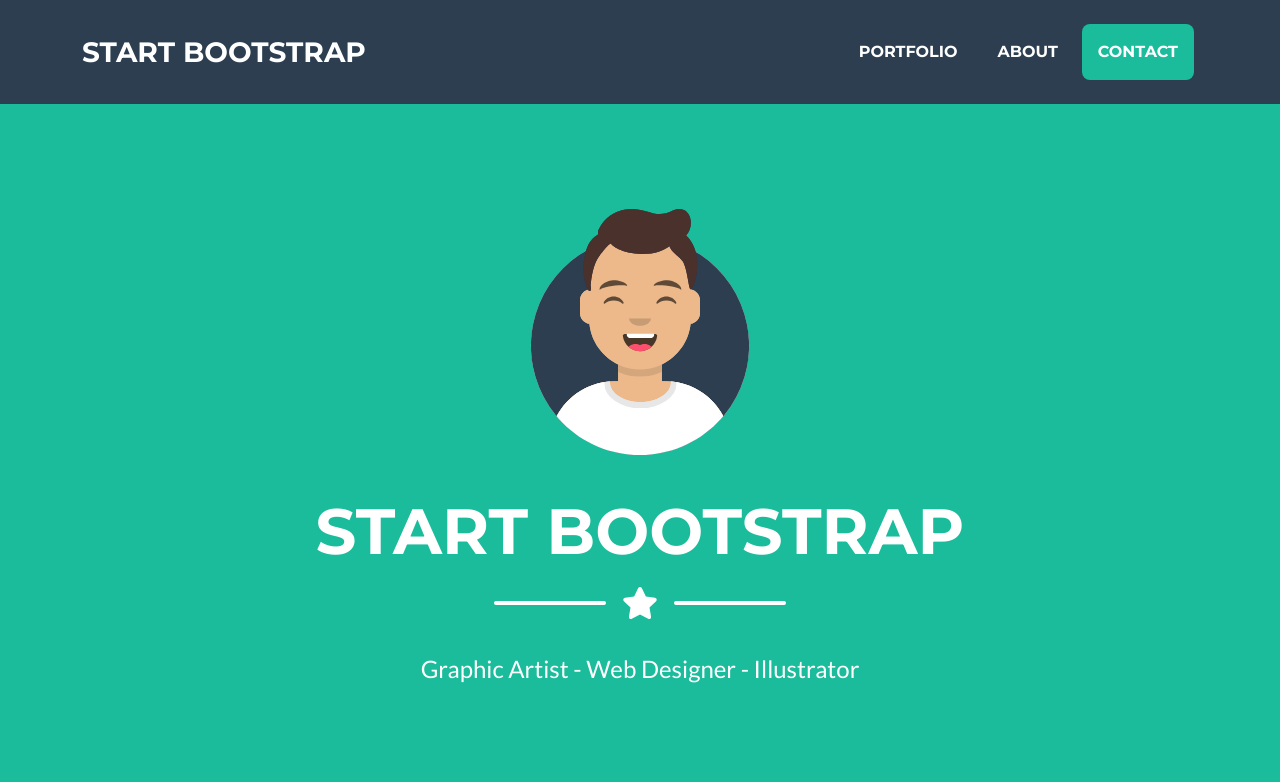
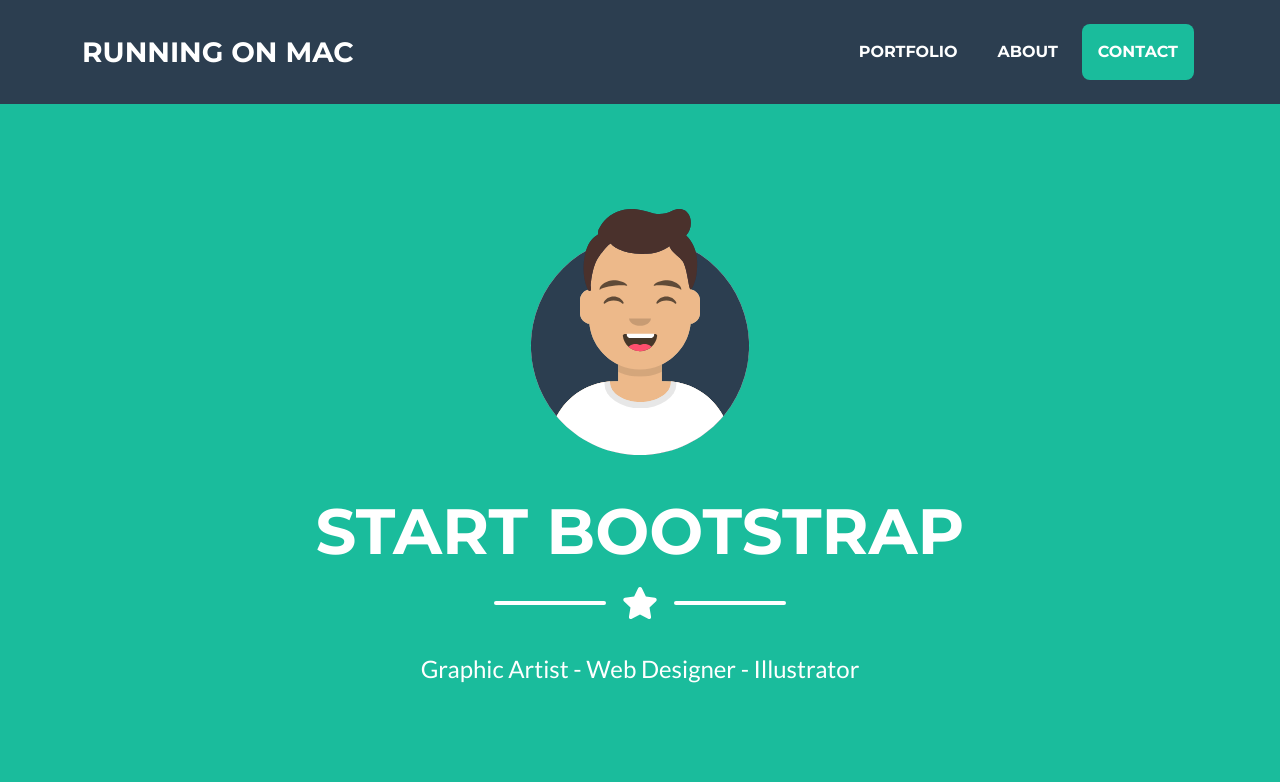
Before and after one commit to sohee-shin/StartupWeb, a Django app: page / in a window 1280 px wide. Shown: the top 782 px of the page. Run offline with Django 3.2, Linux system fonts and the light colour scheme; some libraries are stand-ins or nearby versions.

Commit message:
Mac 로컬 브랜치 생성, Nav에 'Running on Mac' 추가

```diff
--- a/templates/startupweb/index.html
+++ b/templates/startupweb/index.html
@@ -21,7 +21,7 @@
         <!-- Navigation-->
         <nav class="navbar navbar-expand-lg bg-secondary text-uppercase fixed-top" id="mainNav">
             <div class="container">
-                <a class="navbar-brand" href="#page-top">Start Bootstrap</a>
+                <a class="navbar-brand" href="#page-top">running on mac</a>
                 <button class="navbar-toggler text-uppercase font-weight-bold bg-primary text-white rounded" type="button" data-bs-toggle="collapse" data-bs-target="#navbarResponsive" aria-controls="navbarResponsive" aria-expanded="false" aria-label="Toggle navigation">
                     Menu
                     <i class="fas fa-bars"></i>
```
